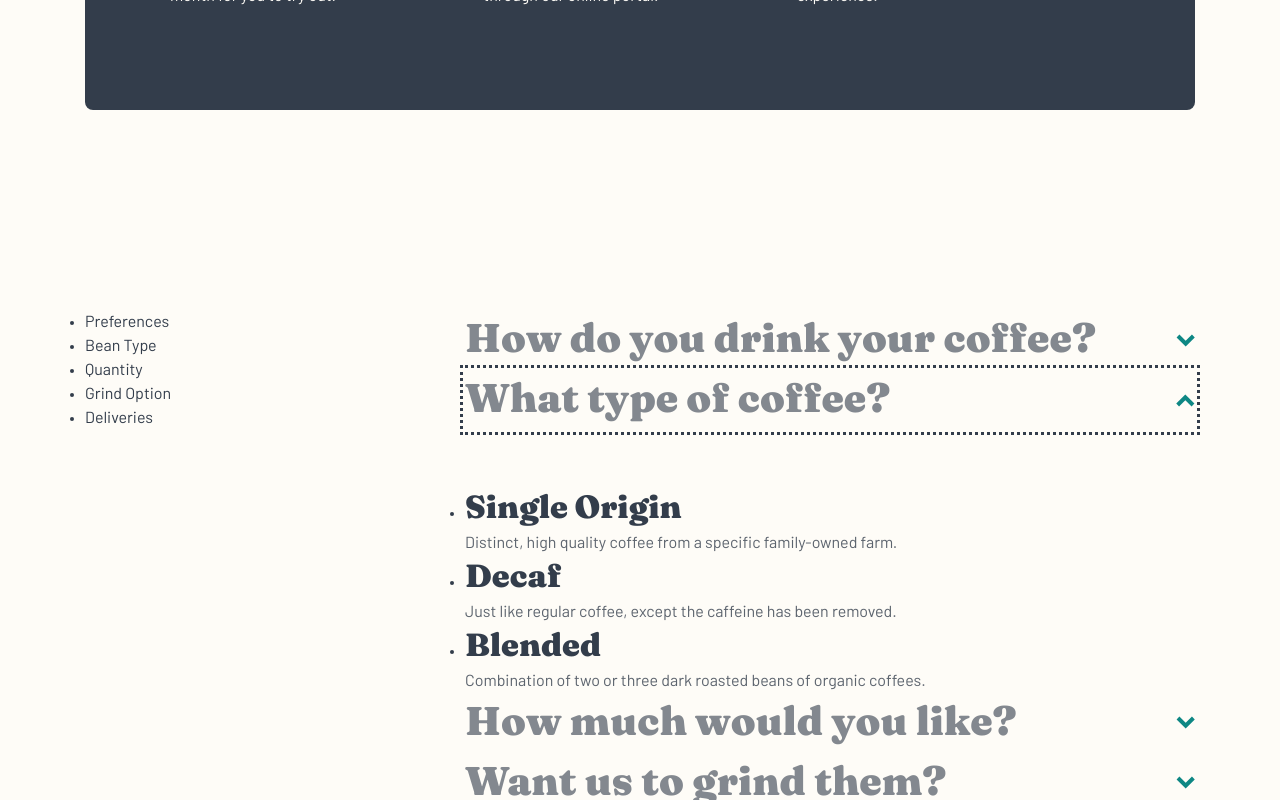
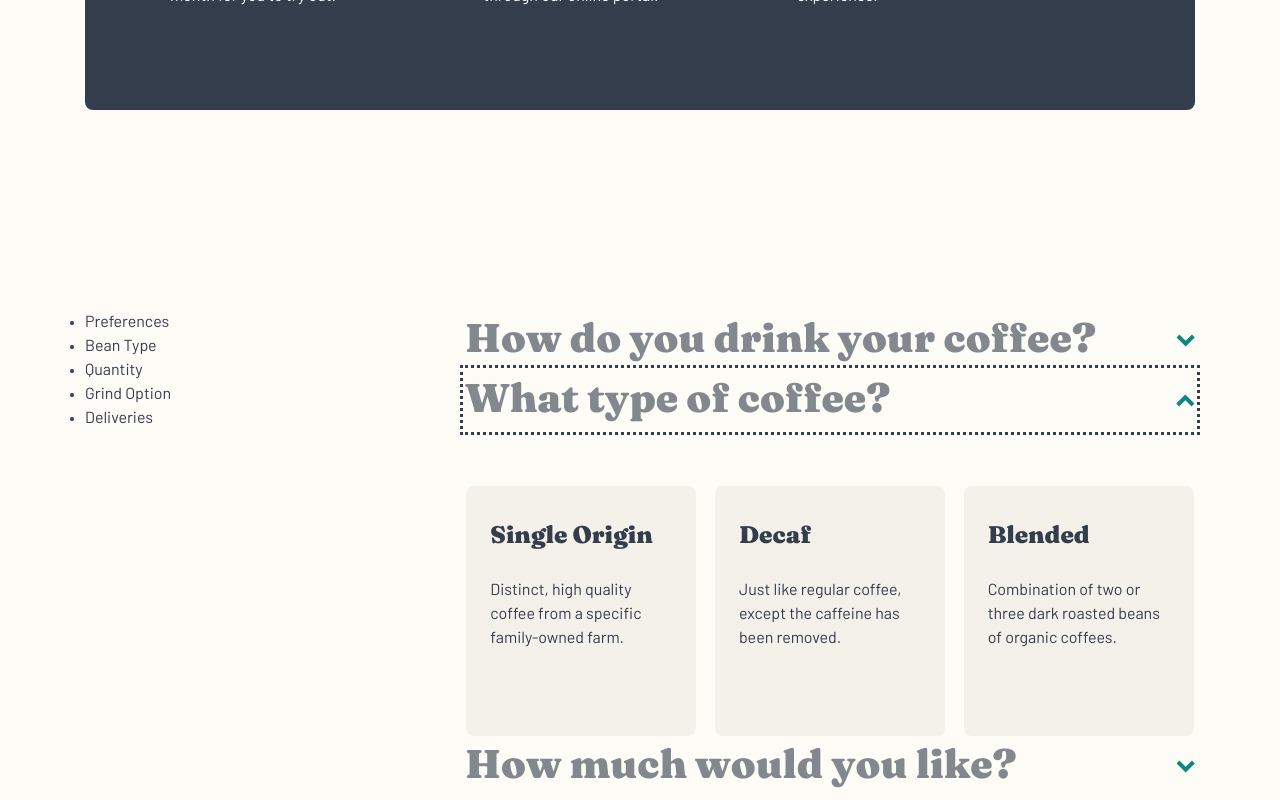
Before and after one commit to CHR-onicles/fm-challenge-coffeeroasters, a React (Create React App) app: page /create-plan in a window 1280 px wide. Both pictures are taken after a click on the button "What type of coffee?". Shown: the part 1202-2002 px from the top of the page. Built offline with nearby package versions, Linux system fonts and the light colour scheme.

Commit message:
WIP: Added BaseRadio component in Order component

```diff
--- a/src/views/CreatePlan/Order/Order.tsx
+++ b/src/views/CreatePlan/Order/Order.tsx
@@ -1,4 +1,5 @@
 import { BaseAccordion } from '../../../components/ui';
+import { BaseRadio } from '../../../components/form';
 
 import { IPlan } from '../../../interfaces/plan-interface';
 
@@ -23,6 +24,7 @@ const Order = ({ orderOptions }: IOrderProps) => {
             </div>
 
             <div className="grid__items grid__item--span-lg-8 grid__item--start-lg-5">
+              <form>
                 {
                   orderOptions.map(orderOption => (
                     <BaseAccordion
@@ -30,19 +32,25 @@ const Order = ({ orderOptions }: IOrderProps) => {
                       label={ orderOption.title }
                       key={ orderOption.slug }
                     >
-                    <ul>
+                      <div className="row">
                         {
                           orderOption.options.map(option => (
-                          <li key={ option.id }>
-                            <h3>{ option.title }</h3>
-                            <p>{ option.description }</p>
-                          </li>
+                            <BaseRadio
+                              key={ option.id }
+                              id={ option.id }
+                              value={ option.title }
+                              name={ orderOption.slug }
+                              label={ option.title }
+                              description={ option.description }
+                            />
                           ))
                         }
-                    </ul>
+                      </div>
                     </BaseAccordion>
                   ))
                 }
+                <button type="submit" className="btn">Create my plan!</button>
+              </form>
             </div>
           </div>
         </div>
```
Lines whose indentation alone changed are shown as unchanged.
